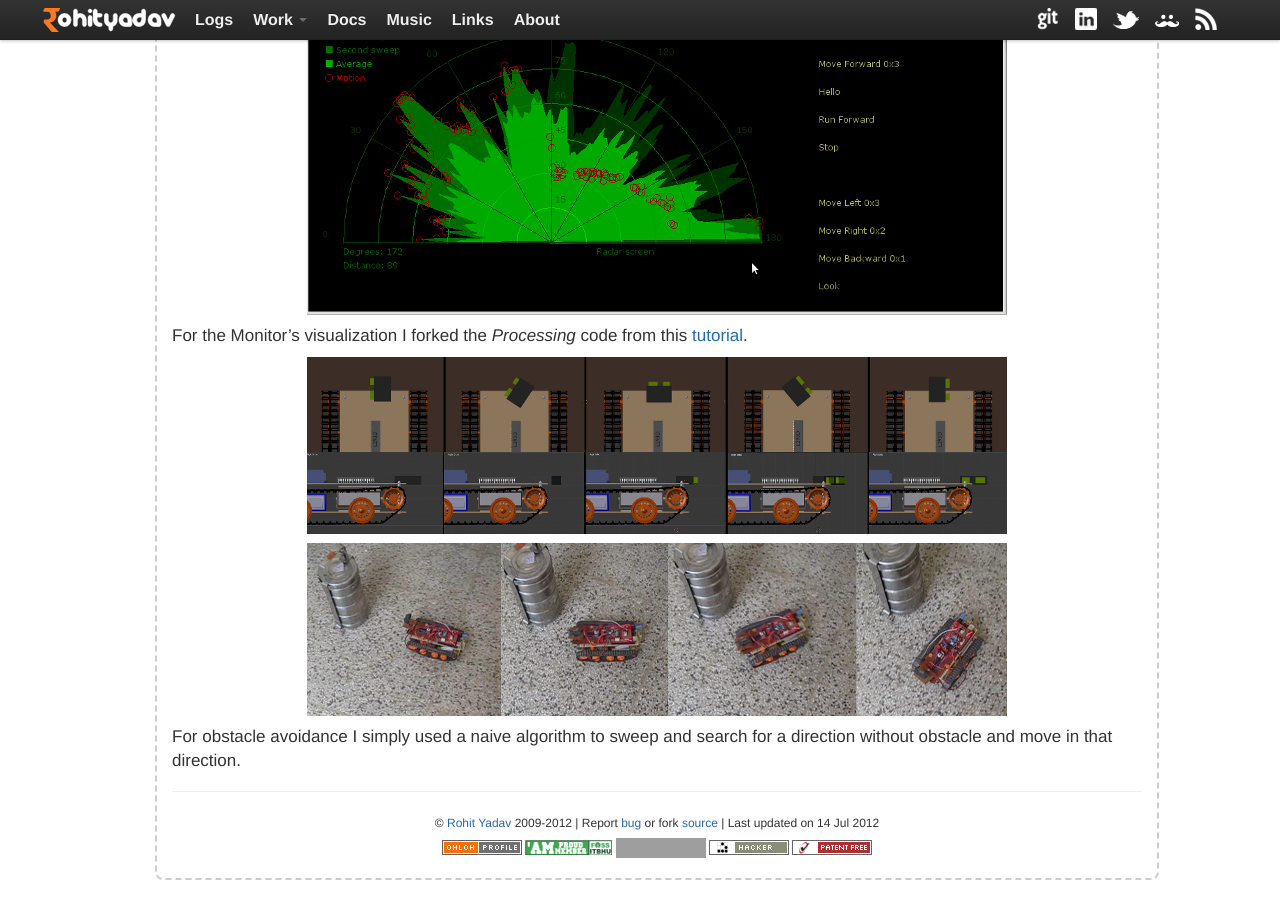
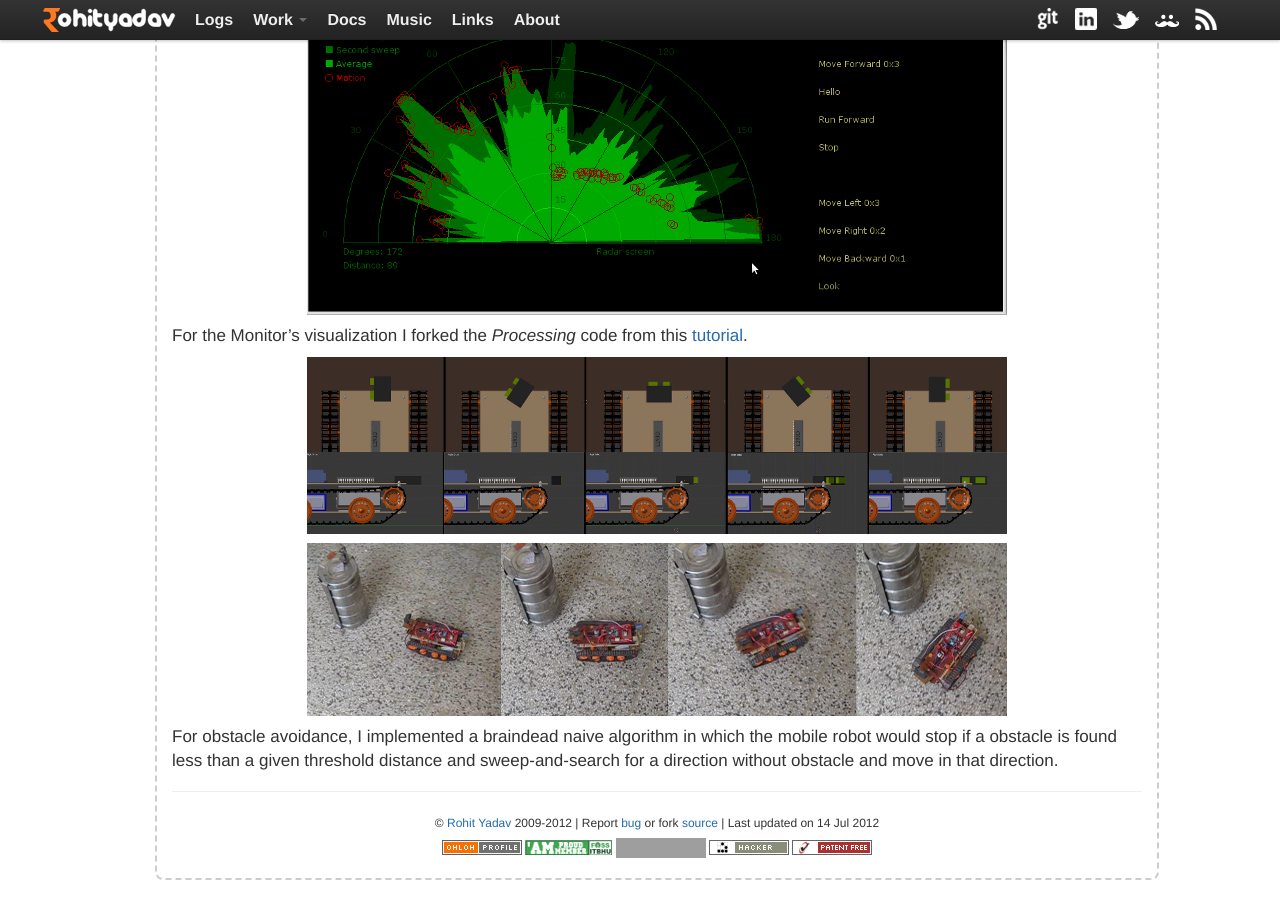
Before and after one commit to rohityadavcloud/rohityadavcloud.github.io, a Jekyll site: the page built from projects/mtp.markdown, in a window 1280 px wide and 900 px high, scrolled down 1996 px. Built offline with Jekyll 4.4.1, drawn with Linux system fonts in a browser that asks for light colours; Markdown is read by kramdown in place of the engine named in the settings; comment, search, counter and statistics services are not loaded; grey boxes are pictures that could not be loaded.

Commit message:
fix stuff

```diff
--- a/projects/mtp.markdown
+++ b/projects/mtp.markdown
@@ -38,4 +38,4 @@ For the Monitor's visualization I forked the _Processing_ code from this [tutori
 
 <p align = "center"><img align="center" src="/images/projects/mtp/obstacle-avoidance.png"/></p>
 
-For obstacle avoidance I simply used a naive algorithm to sweep and search for a direction without obstacle and move in that direction.
+For obstacle avoidance, I implemented a braindead naive algorithm in which the mobile robot would stop if a obstacle is found less than a given threshold distance and sweep-and-search for a direction without obstacle and move in that direction.
```
